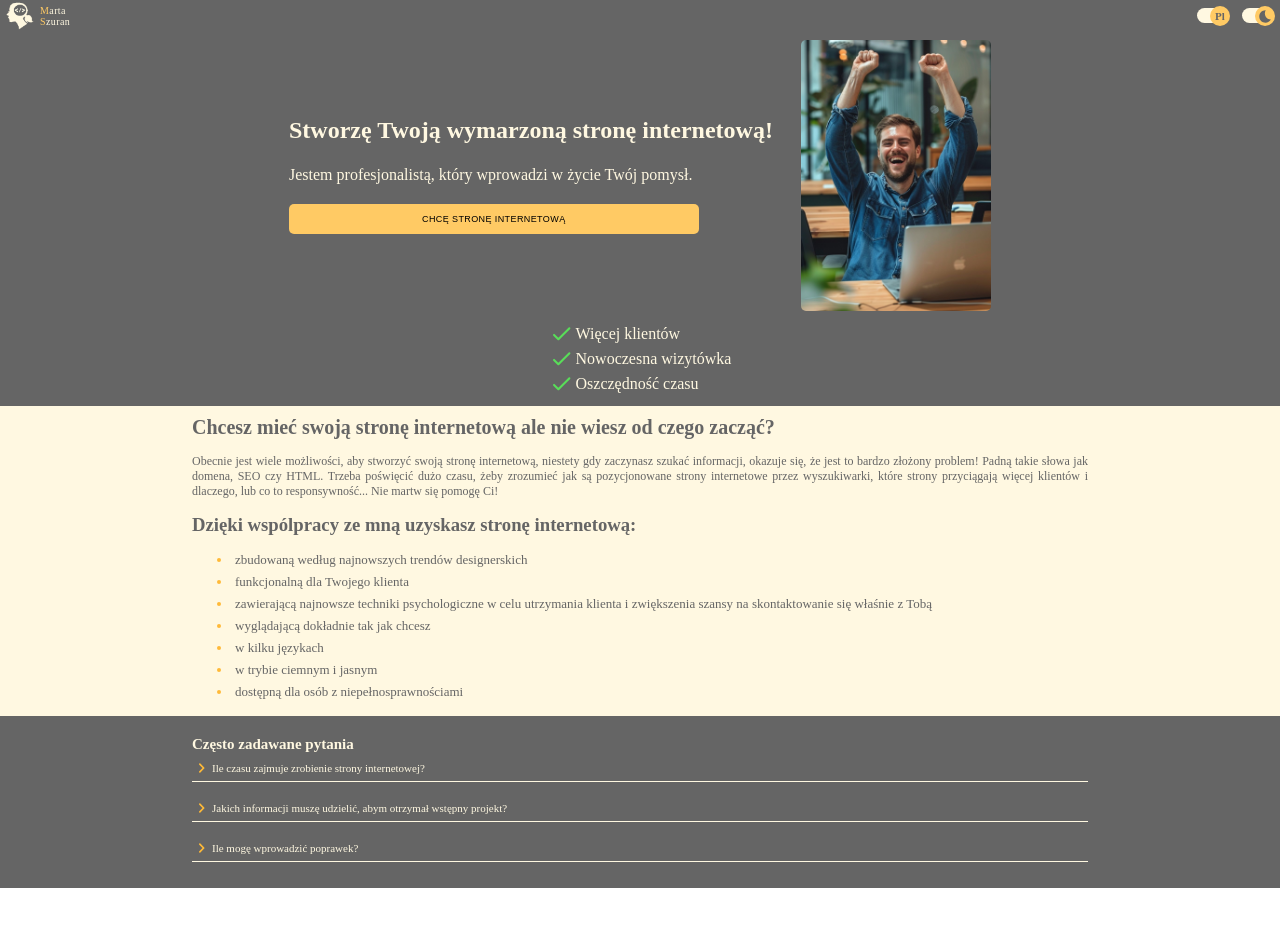
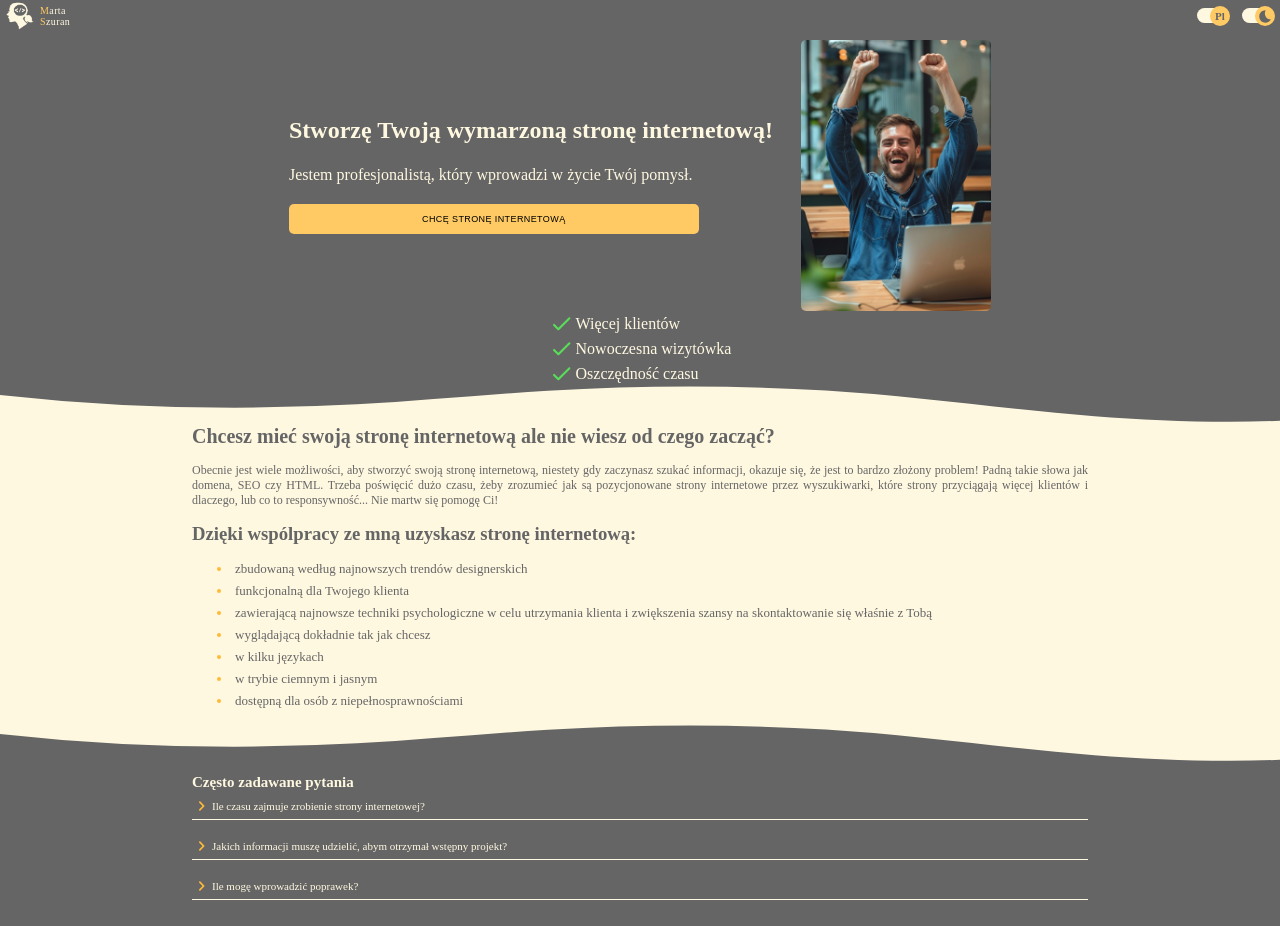
Before and after one commit to MartaSzuran/portfolio, a React (Vite) app: page / in a window 1280 px wide. Before the commit the page ends 888 px from the top, so only its background shows below. Built offline with nearby package versions, Linux system fonts and the light colour scheme.

Commit message:
components ShapesDividers light and dark

```diff
--- a/src/App.tsx
+++ b/src/App.tsx
@@ -4,6 +4,7 @@ import SubHeader from './components/SubHeader/SubHeader';
 import BenefitsSection from './components/BenefitsSection/BenefitsSection';
 import ProblemSolutionSection from './components/ProblemSolutionSection/ProblemSolutionSection';
 import FAQSection from './components/FAQSection/FAQSection';
+import ShapedSectionDivider from './components/ShapedSectionDividerDark/ShapedSectionDividerDark';
 import en from './translations/en/en.json';
 import pl from './translations/pl/pl.json';
 import './styles/_main.scss';
--- a/src/components/FAQSection/FAQSection.tsx
+++ b/src/components/FAQSection/FAQSection.tsx
@@ -1,6 +1,8 @@
 import { useContext, useState } from 'react';
 import { LanguageContext } from '../../App';
 import { ThemeContext } from '../../App';
+import ShapedSectionDividerLight from '../ShapedSectionDividerLight/ShapedSectionDividerLight';
+import ShapedSectionDividerDark from '../ShapedSectionDividerDark/ShapedSectionDividerDark';
 
 const FAQSection = () => {
   const lang = useContext(LanguageContext);
@@ -32,6 +34,7 @@ const FAQSection = () => {
 
   return (
     <section className={`${theme}`}>
+      {theme === 'light' ? <ShapedSectionDividerDark /> : <ShapedSectionDividerLight />}
       <div className='FQASection'>
         <h2>{lang[0].FAQTitle}</h2>
         <div
--- a/src/components/ProblemSolutionSection/ProblemSolutionSection.tsx
+++ b/src/components/ProblemSolutionSection/ProblemSolutionSection.tsx
@@ -1,6 +1,8 @@
 import { useContext } from 'react';
 import { LanguageContext } from '../../App';
 import { ThemeContext } from '../../App';
+import ShapedSectionDividerDark from '../ShapedSectionDividerDark/ShapedSectionDividerDark';
+import ShapedSectionDividerLight from '../ShapedSectionDividerLight/ShapedSectionDividerLight';
 
 const ProblemSolutionSection = () => {
   const lang = useContext(LanguageContext);
@@ -8,6 +10,7 @@ const ProblemSolutionSection = () => {
 
   return (
     <section className={`${theme}-reverse`}>
+      {theme === 'light' ? <ShapedSectionDividerLight /> : <ShapedSectionDividerDark />}
       <div className='problemSolutionSection'>
         <h2>{lang[0].problemSolutionHeader}</h2>
         <p>{lang[0].problemSolutionParagraph}</p>
--- /dev/null
+++ b/src/components/ShapedSectionDividerDark/ShapedSectionDividerDark.tsx
@@ -0,0 +1,19 @@
+const ShapedSectionDividerDark = () => {
+  return (
+    <div className='custom-shape-divider-top-1719814030'>
+      <svg
+        data-name='Layer 1'
+        xmlns='http://www.w3.org/2000/svg'
+        viewBox='0 0 1200 120'
+        preserveAspectRatio='none'
+      >
+        <path
+          d='M321.39,56.44c58-10.79,114.16-30.13,172-41.86,82.39-16.72,168.19-17.73,250.45-.39C823.78,31,906.67,72,985.66,92.83c70.05,18.48,146.53,26.09,214.34,3V0H0V27.35A600.21,600.21,0,0,0,321.39,56.44Z'
+          className='shape-fill dark'
+        ></path>
+      </svg>
+    </div>
+  );
+};
+
+export default ShapedSectionDividerDark;
--- /dev/null
+++ b/src/components/ShapedSectionDividerLight/ShapedSectionDividerLight.tsx
@@ -0,0 +1,19 @@
+const ShapedSectionDividerLight = () => {
+  return (
+    <div className='custom-shape-divider-top-1719814030'>
+      <svg
+        data-name='Layer 1'
+        xmlns='http://www.w3.org/2000/svg'
+        viewBox='0 0 1200 120'
+        preserveAspectRatio='none'
+      >
+        <path
+          d='M321.39,56.44c58-10.79,114.16-30.13,172-41.86,82.39-16.72,168.19-17.73,250.45-.39C823.78,31,906.67,72,985.66,92.83c70.05,18.48,146.53,26.09,214.34,3V0H0V27.35A600.21,600.21,0,0,0,321.39,56.44Z'
+          className='shape-fill light'
+        ></path>
+      </svg>
+    </div>
+  );
+};
+
+export default ShapedSectionDividerLight;
--- a/src/styles/_main.scss
+++ b/src/styles/_main.scss
@@ -7,7 +7,6 @@
 main {
   display: flex;
   flex-direction: column;
-  gap: 10px;
   margin: auto;
   padding-top: 40px;
 }
--- a/src/styles/components/_index.scss
+++ b/src/styles/components/_index.scss
@@ -4,3 +4,4 @@
 @import './benefitsSection.scss';
 @import './FQASection.scss';
 @import './problemSolutionSection.scss';
+@import './shapedDivider';
--- a/src/styles/components/_problemSolutionSection.scss
+++ b/src/styles/components/_problemSolutionSection.scss
@@ -3,7 +3,6 @@
 .problemSolutionSection {
   width: 70%;
   margin: auto;
-  padding-top: 10px;
 
   h2 {
     font-size: 20px;
--- /dev/null
+++ b/src/styles/components/_shapedDivider.scss
@@ -0,0 +1,25 @@
+@use '../abstracts/colors' as *;
+
+.custom-shape-divider-top-1719814030 {
+  top: 0;
+  left: 0;
+  width: 100%;
+  overflow: hidden;
+  line-height: 0;
+}
+
+.custom-shape-divider-top-1719814030 svg {
+  position: relative;
+  display: block;
+  width: calc(104% + 1.3px);
+  height: 39px;
+}
+
+.custom-shape-divider-top-1719814030 .shape-fill {
+  &.dark {
+    fill: $grey-8;
+  }
+  &.light {
+    fill: $orange-0;
+  }
+}
```
